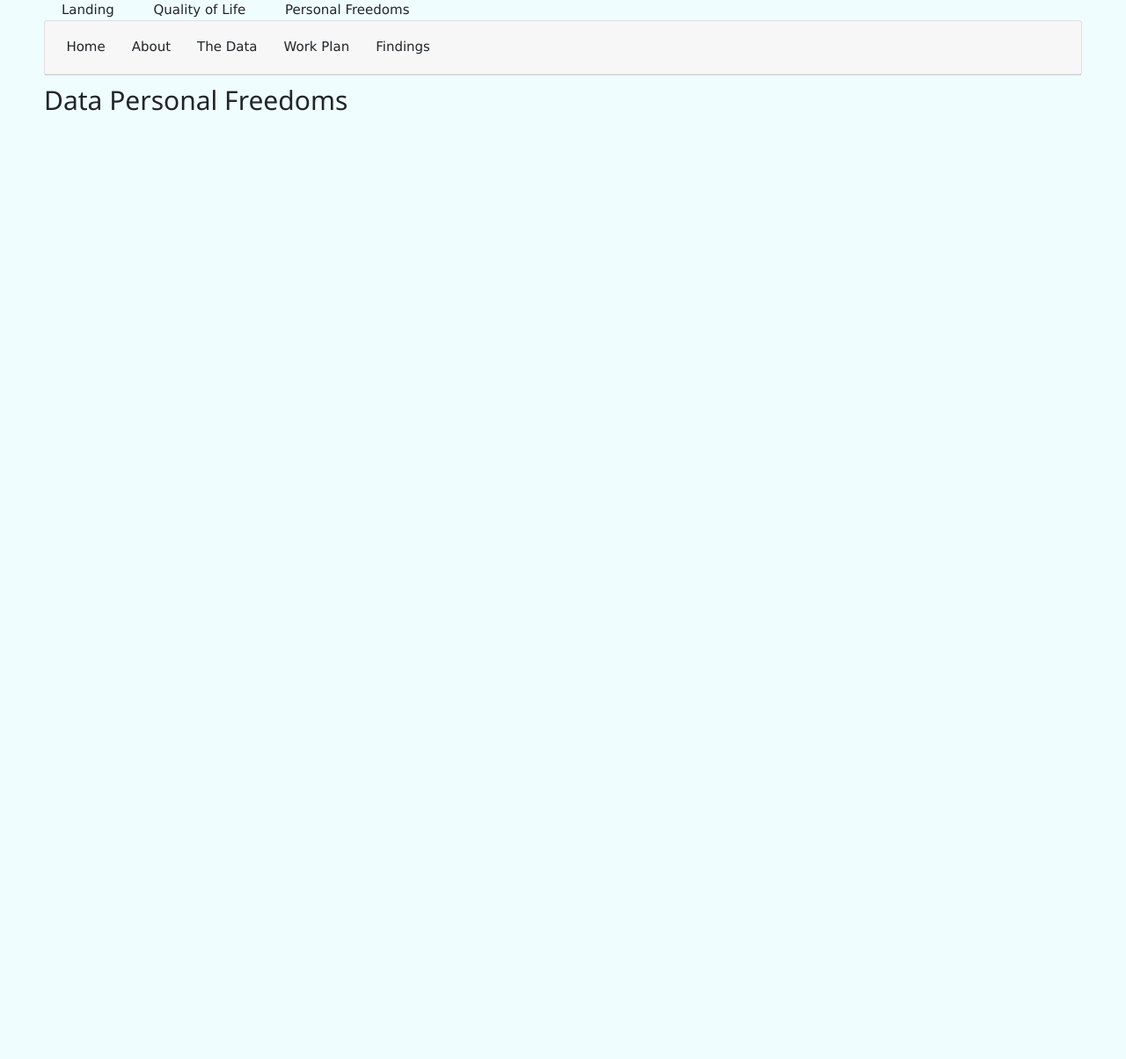
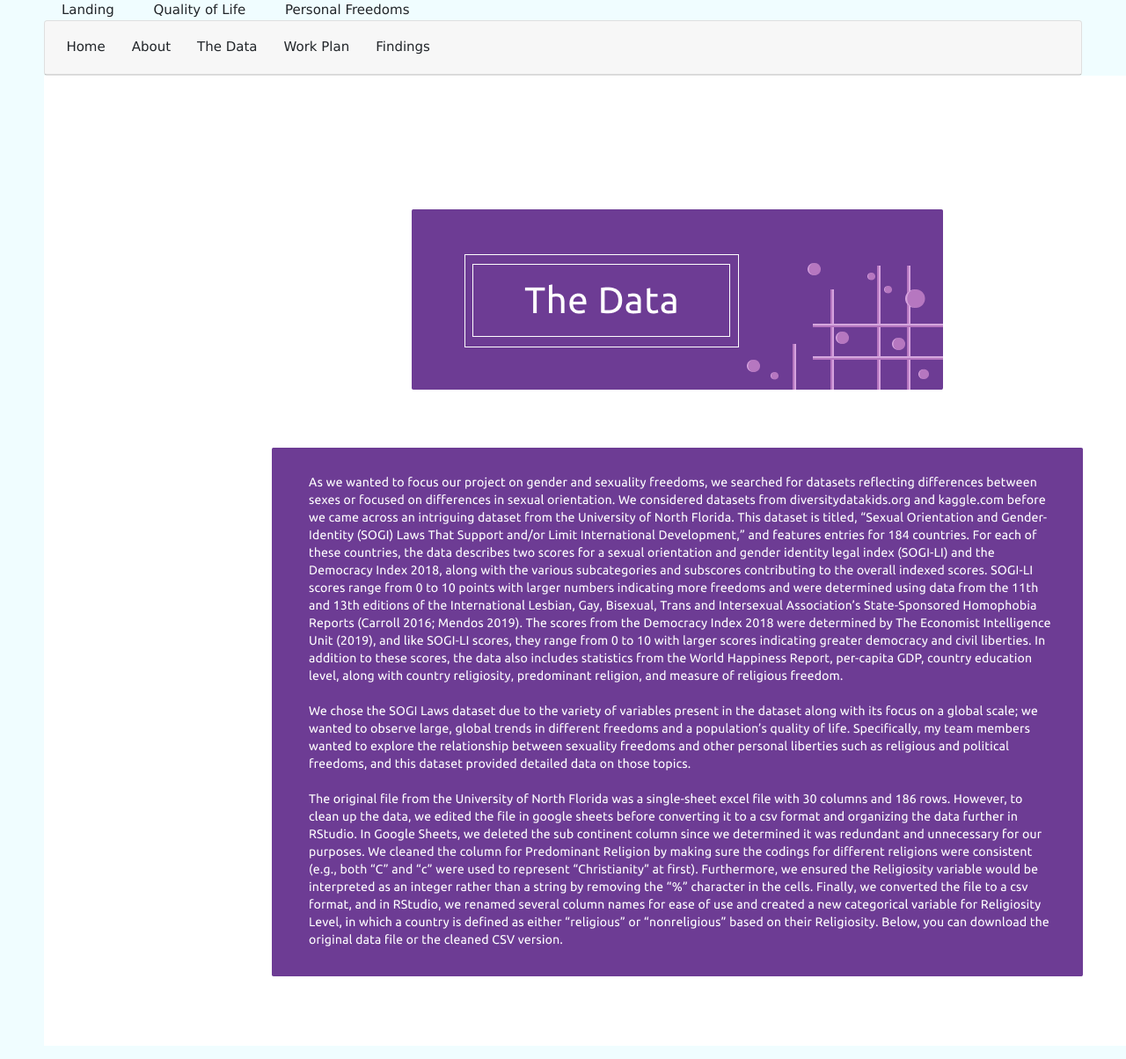
Before and after one commit to LHarrison36/DH125-Final-Project, a Jekyll site: the page built from Data3.md, in a window 1280 px wide. Shown: the whole page at 88% size. Built offline with Jekyll 4.4.1, drawn with Linux system fonts in a browser that asks for light colours; before the commit the page ends 900 px from its top, so only the background shows below that.

Commit message:
Update Data3.md

```diff
--- a/Data3.md
+++ b/Data3.md
@@ -3,5 +3,4 @@
 layout: template
 filename: Data3
 ---
-
-## Data Personal Freedoms
+![Data Page](4bData.png)
```
